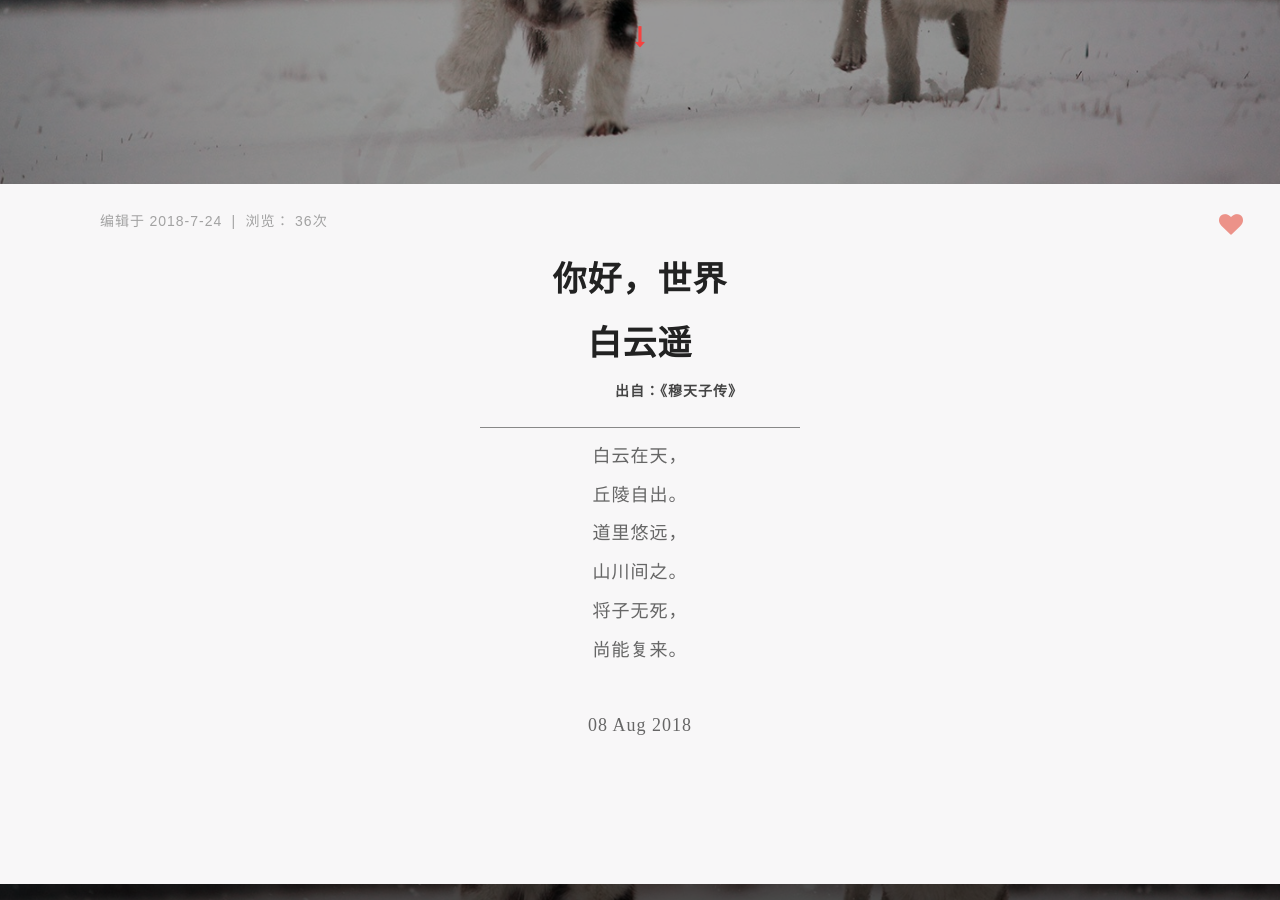
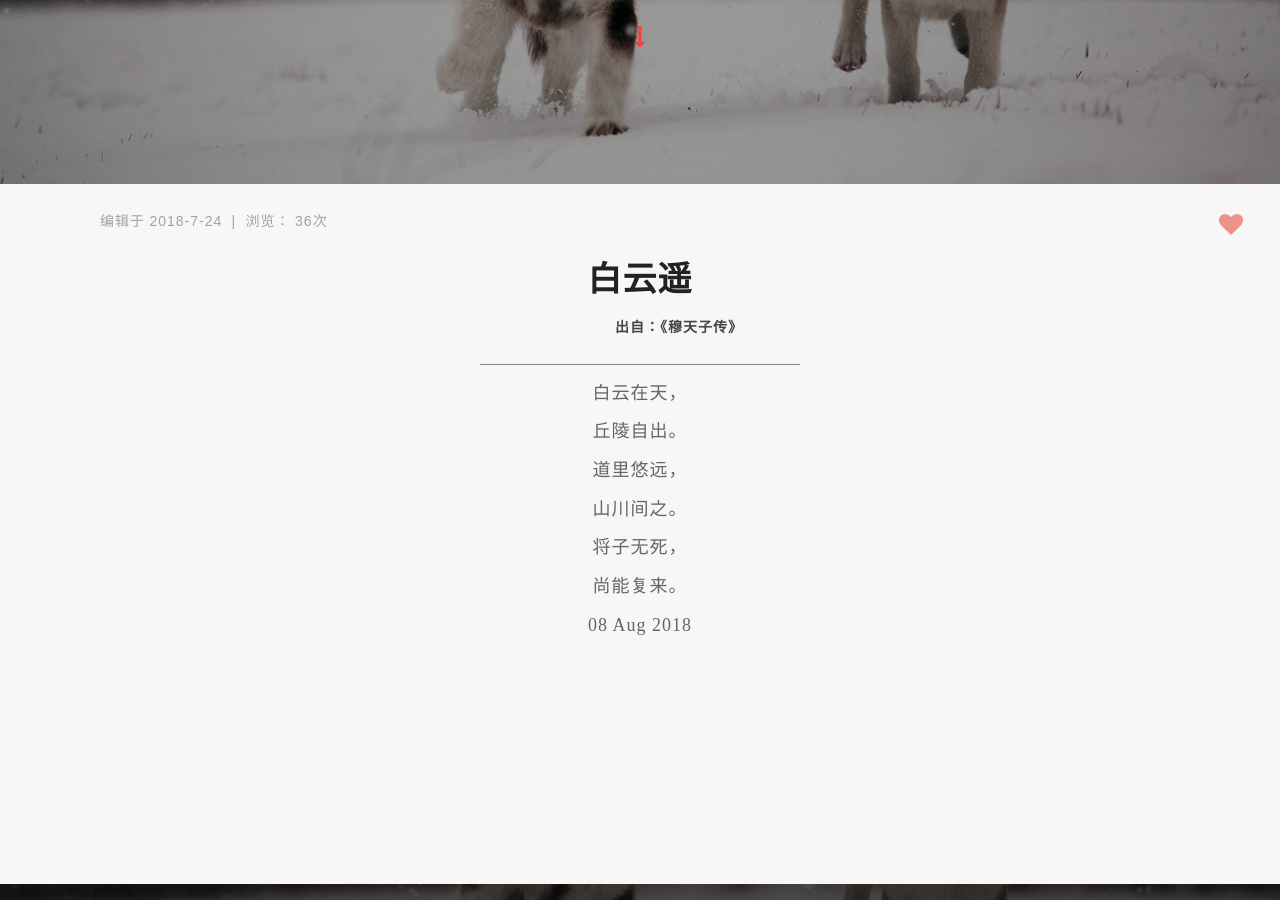
Before and after one commit to samonbling/blog, a Jekyll site: the page built from _posts/2018-08-08-hello-world.html, in a window 1280 px wide and 900 px high, scrolled down 554 px. Built offline with Jekyll 4.4.1, drawn with Linux system fonts in a browser that asks for light colours.

Commit message:
Update 2018-08-08-hello-world.html

```diff
--- a/_posts/2018-08-08-hello-world.html
+++ b/_posts/2018-08-08-hello-world.html
@@ -1,8 +1,7 @@
 ---
 layout: article
-title: 你好，世界
+title: 白云遥
 ---
-    <h2>{{ page.title }}</h2>
 <h2>白云遥</h2>
 <h3>出自：《穆天子传》</h3>
 <div class="hr"></div>
```
Lines whose indentation alone changed are shown as unchanged.
